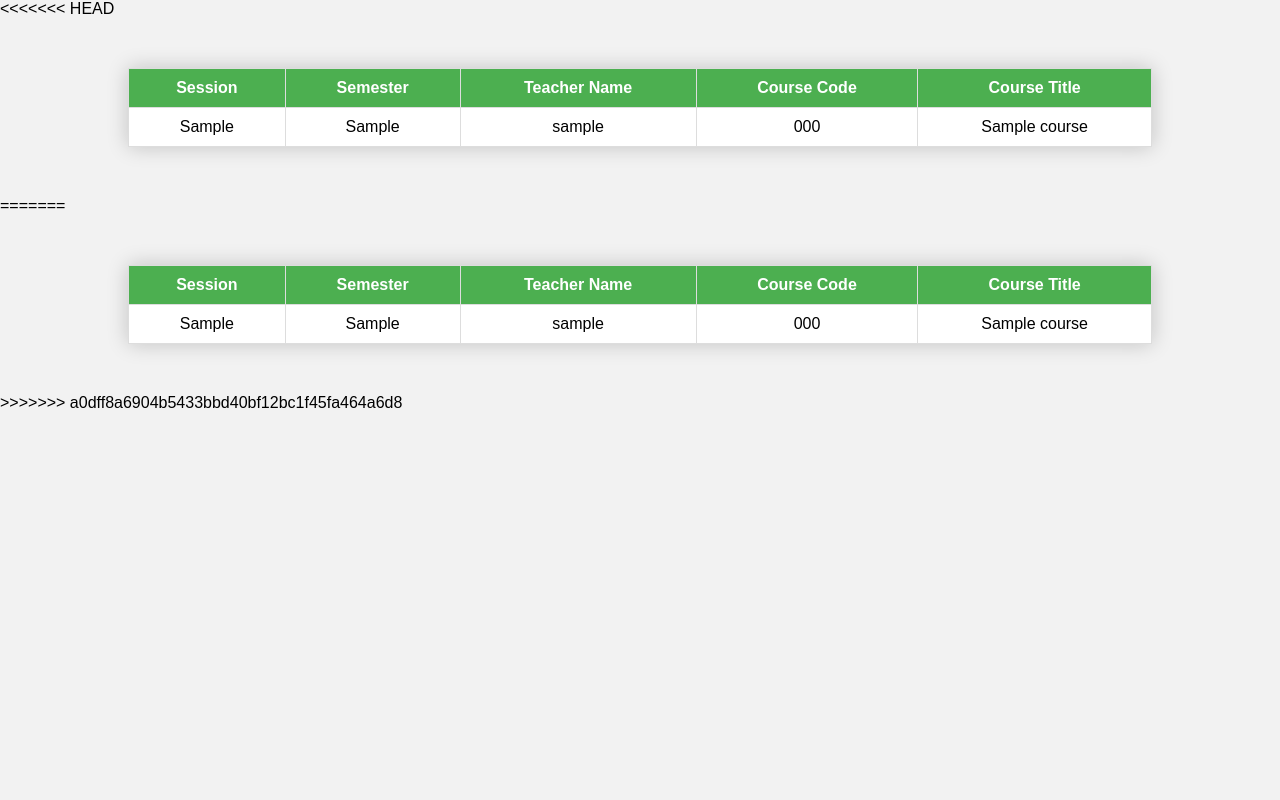
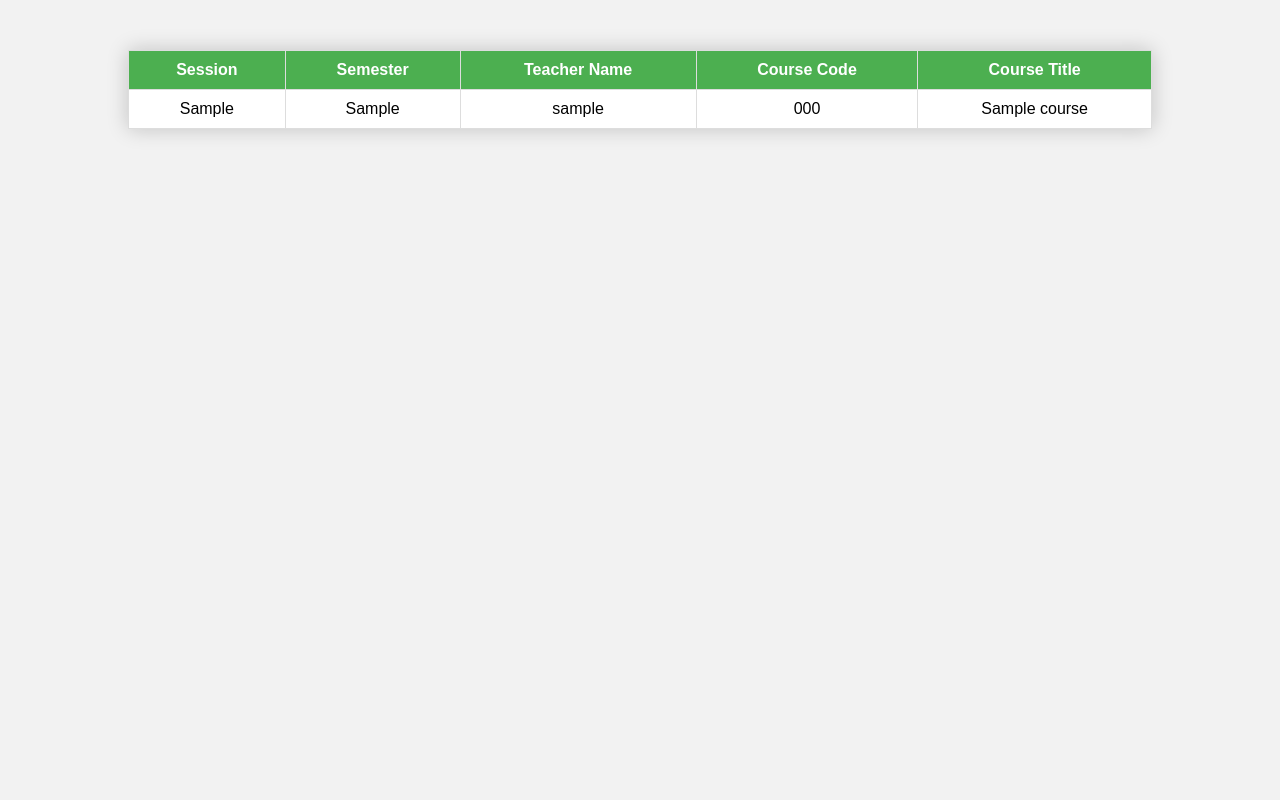
Before and after one commit to aurnob101/Database, a PHP site: page /total_percantage.php in a window 1280 px wide. Run offline with PHP 8.4, Linux system fonts and the light colour scheme; tables that the repository leaves empty or names only in its code hold one stand-in row (values such as "Sample post").

Commit message:
Update total_percantage.php
Update total_percantage

```diff
--- a/total_percantage.php
+++ b/total_percantage.php
@@ -1,4 +1,3 @@
-<<<<<<< HEAD
 <!DOCTYPE html>
 <head>
 <style>
@@ -111,118 +110,5 @@ $sql_query = "select user_name from user where user_id ='$t_id'";
 		</tbody>
 	</table>
 </body>
-=======
-<!DOCTYPE html>
-<head>
-<style>
-		body {
-			margin: 0;
-			padding: 0;
-			font-family: sans-serif;
-			background-color: #f2f2f2;
-		}
 
-		table {
-			border-collapse: collapse;
-			width: 80%;
-			margin: 50px auto;
-			background-color: #fff;
-			box-shadow: 0 0 20px rgba(0, 0, 0, 0.2);
-		}
-
-		th, td {
-			padding: 10px 15px;
-			text-align: center;
-			border: 1px solid #ddd;
-		}
-
-		th {
-			background-color: #4CAF50;
-			color: white;
-		}
-
-		tbody tr:nth-child(even) {
-			background-color: #f2f2f2;
-		}
-
-		.view-button {
-			display: block;
-			margin: 5px auto;
-			padding: 5px 10px;
-			background-color: #4CAF50;
-			color: white;
-			text-align: center;
-			cursor: pointer;
-			border-radius: 5px;
-			font-size: 14px;
-			transition: all 0.2s ease;
-		}
-
-		.view-button:hover {
-			background-color: #3e8e41;
-		}
-	</style>
-</head>
-<body>
-	<table>
-		<thead>
-			<tr>
-
-				<th>Session</th>
-				<th>Semester</th>
-				<th>Teacher Name</th>
-				<th>Course Code</th>
-				<th>Course Title</th>
-
-
-			</tr>
-		</thead>
-		<tbody>
-<?php
-session_start();
-include_once 'connection.php';
-
-$sql_query2 = "select * from course";
-$result2 = mysqli_query($con, $sql_query2);
-
-    while($row2=mysqli_fetch_assoc($result2))
-    {
-      if($row2){
-        $course_code=$row2['course_code'];
-		$course_title=$row2['course_title'];
-		$session=$row2['session'];
-		$semester=$row2['semester'];
-		$t_id=$row2['teacher_id'];
-$sql_query = "select user_name from user where user_id ='$t_id'";
-    $result = mysqli_query($con, $sql_query);
-      $row=mysqli_fetch_assoc($result);
-	  $t_name=$row['user_name'];
-
-      echo '
-			<tr>
-			<td> ' ; echo $session ;
-			echo '</td>
-				<td> '; echo $semester;
-				echo '</td>
-				<td> ';echo $t_name;
-				echo'</td>
-				<td>
-				';echo $course_code;
-				echo '</td>
-                <td>
-				'; echo $course_title;
-				echo '</td>
-			</tr>
-
-	';
-}
-}
-
-
-?>
-
-		</tbody>
-	</table>
-</body>
->>>>>>> a0dff8a6904b5433bbd40bf12bc1f45fa464a6d8
 </html>
```
